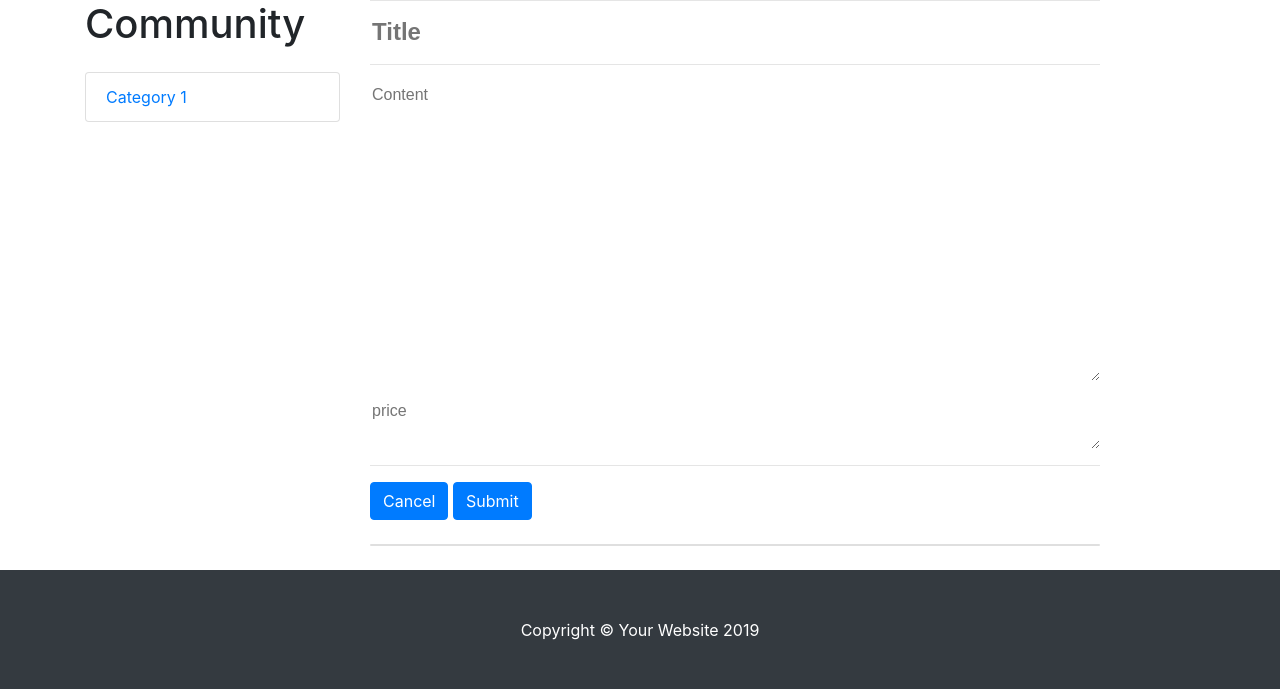
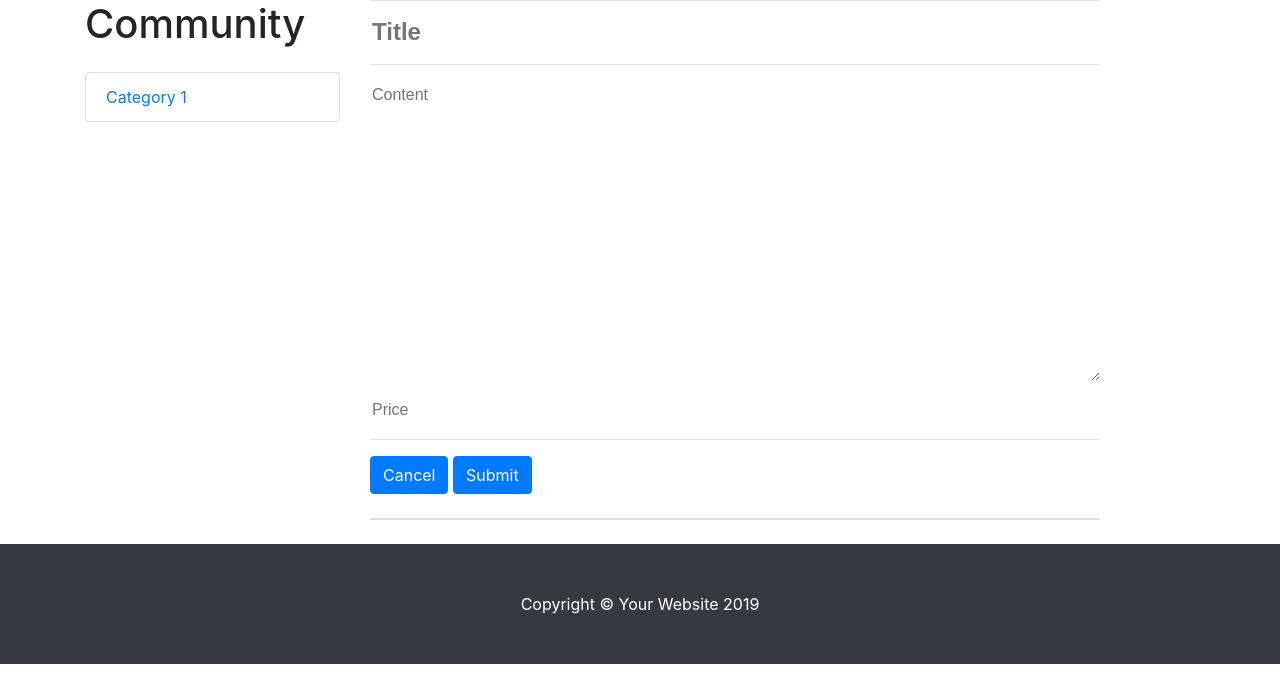
Before and after one commit to skkuse/2019spring_41class_team4, a Django app: page /foodreg/ in a window 1280 px wide. Shown: the part 80-769 px from the top of the page. Run offline with Django 3.2, Linux system fonts and the light colour scheme; some libraries are stand-ins or nearby versions.

Commit message:
foodform.html 수정

```diff
--- a/untitled/templates/foodform.html
+++ b/untitled/templates/foodform.html
@@ -93,7 +93,7 @@
       </div></p>
 
         <p><div class="post-price">
-        <textarea name="price" class="post-input price" placeholder="price"></textarea>
+                  <input type="text" name="price" class="post-input price" placeholder="Price"/>
       </div></p>
 
 
```
Also changed, not shown: untitled/db.sqlite3.
